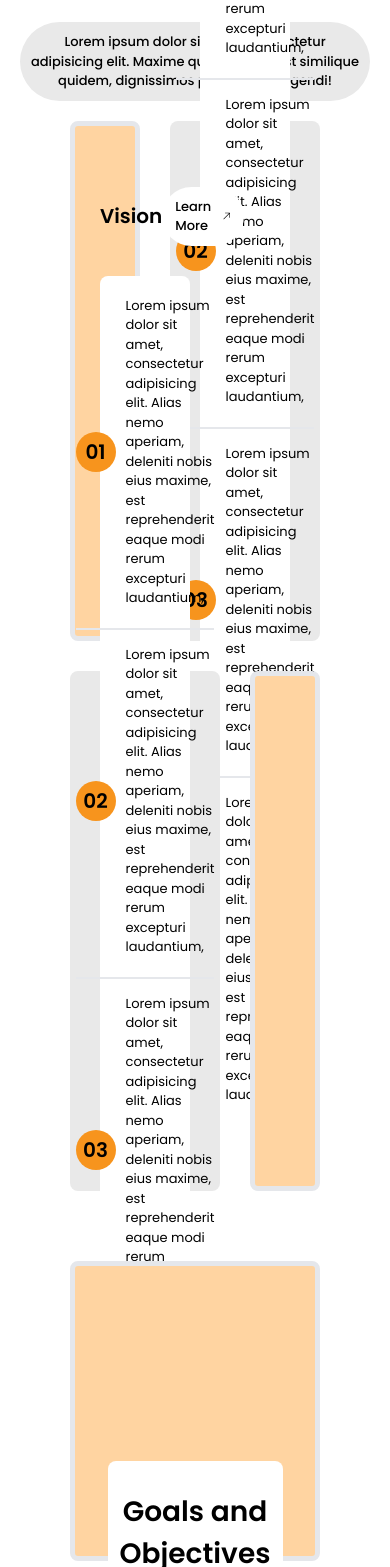
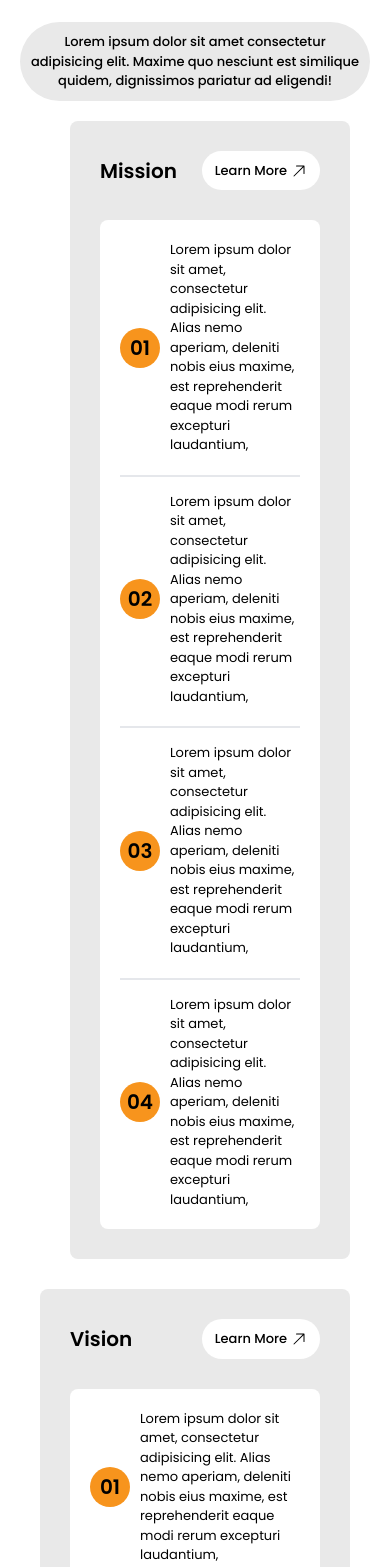
Before and after one commit to KenUdoudo/company, a React (Vite) app: page / in a window 390 px wide. Shown: the part 2121-3688 px from the top of the page. Built offline with nearby package versions, Linux system fonts and the light colour scheme.

Commit message:
looking better

```diff
--- a/src/components/Home/section3.jsx
+++ b/src/components/Home/section3.jsx
@@ -8,9 +8,9 @@ const Section3 = () => {
                 <p className="text-[13px] font-medium rounded-full px-[10px] py-[10px] bg-[#E9E9E9] mt-[20px]">Lorem ipsum dolor sit amet consectetur adipisicing elit. Maxime quo nesciunt est similique quidem, dignissimos pariatur ad eligendi! </p>
             </div>
 
-            <div className="flex flex-row justify-center items-center px-[50px] space-x-[30px] mt-[20px] h-[520px]">
-                <div className="w-[40%] bg-[#FFD4A1] rounded-lg border-[5px]  h-full"></div>
-                <div className="w-[60%] bg-[#E9E9E9] p-[30px] rounded-lg flex flex-col justify-center space-y-[30px] h-full">
+            <div className="flex flex-row justify-center items-center px-[20px] lg:px-[50px] space-x-[30px] mt-[20px] md:h-[660px] lg:h-[520px]">
+                <div className="hidden md:block md:w-[45%] lg:w-[40%] bg-[#FFD4A1] rounded-lg border-[5px]  h-full"></div>
+                <div className="w-full md:w-[60%] bg-[#E9E9E9] p-[30px] rounded-lg flex flex-col justify-center space-y-[30px] h-full">
                     <div className="flex flex-row justify-between items-center">
                         <p className="font-semibold text-[20px]">Mission</p>
                         <div className='flex flex-row justify-center items-center gap-[4px] rounded-full bg-white px-[13px] py-[10px] cursor-pointer'>
@@ -39,9 +39,9 @@ const Section3 = () => {
                     </div>
                 </div>
             </div>
-            <div className="flex flex-row-reverse justify-center items-center px-[50px] gap-[30px] mt-[30px] h-[520px]">
-                <div className="w-[40%] bg-[#FFD4A1] rounded-lg border-[5px] h-full"></div>
-                <div className="w-[60%] bg-[#E9E9E9] p-[30px] rounded-lg flex flex-col justify-center space-y-[30px] h-full">
+            <div className="flex flex-row-reverse justify-center items-center px-[20px] lg:px-[50px] gap-[30px] mt-[30px] md:h-[660px] lg:h-[520px]">
+                <div className="hidden md:block md:w-[45%] lg:w-[40%] bg-[#FFD4A1] rounded-lg border-[5px] h-full"></div>
+                <div className="w-full md:w-[60%] bg-[#E9E9E9] p-[30px] rounded-lg flex flex-col justify-center space-y-[30px] h-full">
                     <div className="flex flex-row justify-between items-center">
                         <p className="font-semibold text-[20px]">Vision</p>
                         <div className='flex flex-row justify-center items-center gap-[4px] rounded-full bg-white px-[13px] py-[10px] cursor-pointer'>
```
